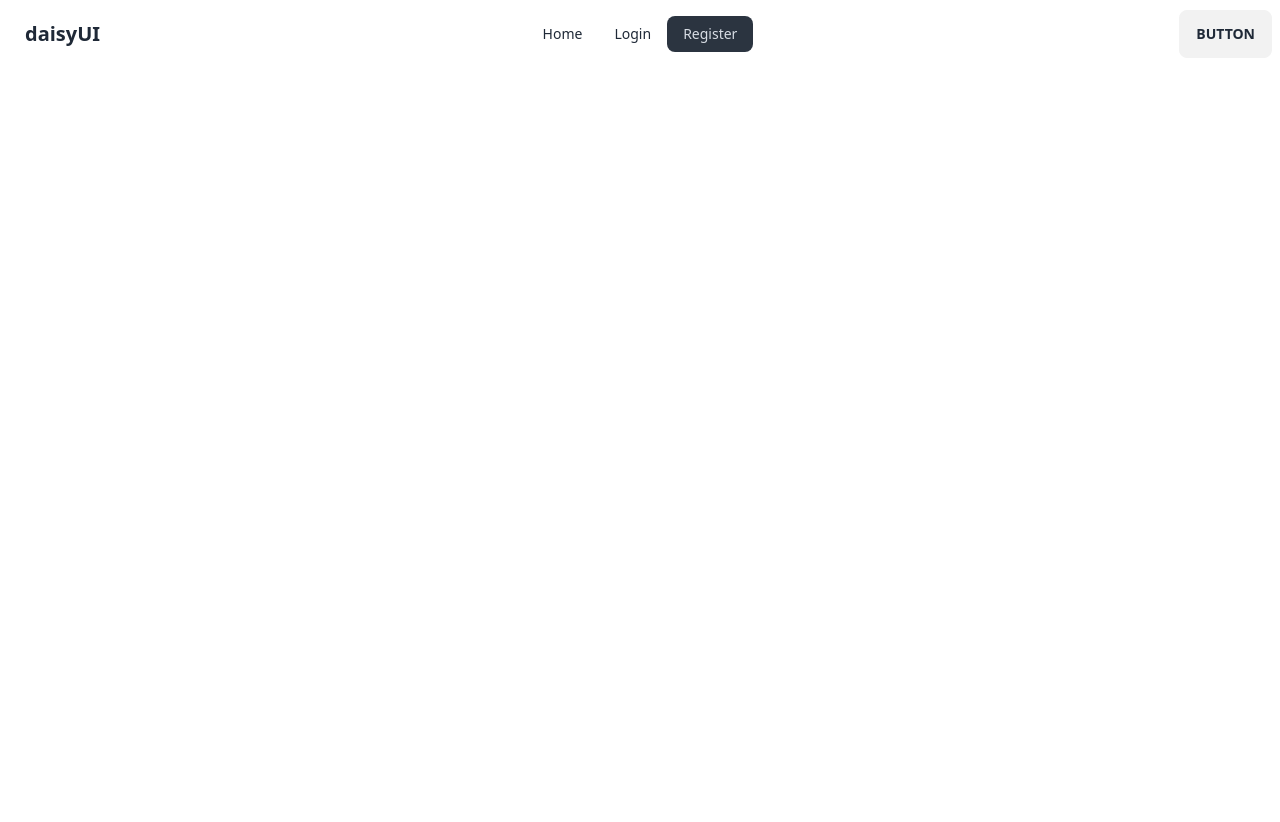
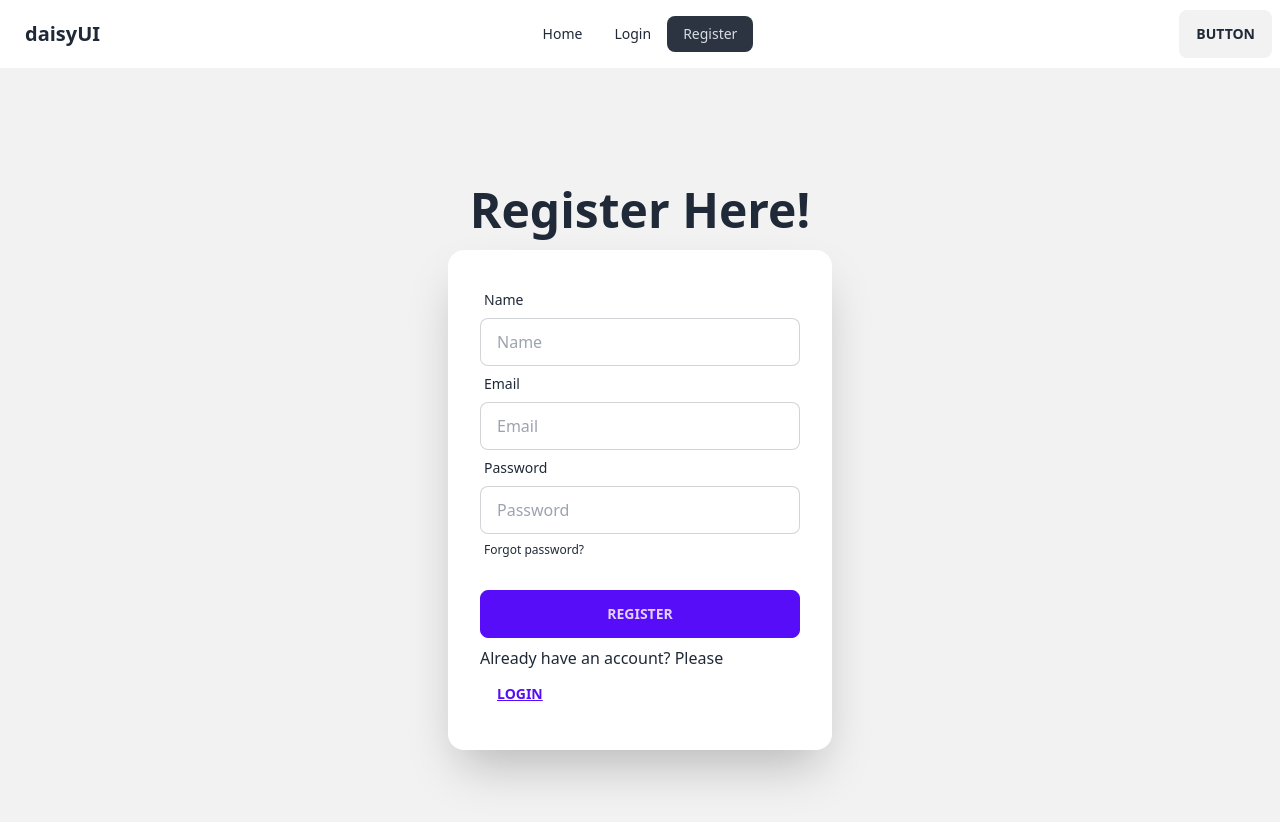
Before and after one commit to SM-Saim/m9m51-auth-moha-milon, a React (Vite) app: page /register in a window 1280 px wide. Shown: the top 822 px of the page. Before the commit the page ends 800 px from the top, so only its background shows below. Built offline with nearby package versions, Linux system fonts and the light colour scheme.

Commit message:
Login and Registration Form using Daisy UI created

```diff
--- a/src/components/Login/Login.jsx
+++ b/src/components/Login/Login.jsx
@@ -1,7 +1,67 @@
 import React from "react";
+import { Link } from "react-router-dom";
 
 const Login = () => {
-  return <div>login</div>;
+  const handleLogIn = (e) => {
+    e.preventDefault();
+    const email = e.target.email.value;
+    const password = e.target.password.value;
+    console.log(email, password);
+  };
+
+  return (
+    <div className="hero min-h-screen bg-base-200">
+      <div className="hero-content flex-col ">
+        <div className="text-center ">
+          <h1 className="text-5xl font-bold">Login now!</h1>
+        </div>
+        <div className="card flex-shrink-0 w-full max-w-sm shadow-2xl bg-base-100">
+          <div className="card-body">
+            <form onSubmit={handleLogIn}>
+              <div className="form-control">
+                <label className="label">
+                  <span className="label-text">Email</span>
+                </label>
+                <input
+                  type="email"
+                  name="email"
+                  placeholder="email"
+                  className="input input-bordered"
+                  required
+                />
+              </div>
+              <div className="form-control">
+                <label className="label">
+                  <span className="label-text">Password</span>
+                </label>
+                <input
+                  type="password"
+                  placeholder="password"
+                  name="password"
+                  className="input input-bordered"
+                  required
+                />
+                <label className="label">
+                  <a href="#" className="label-text-alt link link-hover">
+                    Forgot password?
+                  </a>
+                </label>
+              </div>
+              <div className="form-control mt-6">
+                <button className="btn btn-primary">Login</button>
+              </div>
+            </form>
+            <p>
+              New Here? Please
+              <Link to="/register">
+                <button className="btn btn-link">Register</button>
+              </Link>
+            </p>
+          </div>
+        </div>
+      </div>
+    </div>
+  );
 };
 
 export default Login;
--- a/src/components/Navbar/Navbar.jsx
+++ b/src/components/Navbar/Navbar.jsx
@@ -11,7 +11,7 @@
         <NavLink to="/login">Login</NavLink>
       </li>
       <li>
-        <NavLink to="/Register">Register</NavLink>
+        <NavLink to="/register">Register</NavLink>
       </li>
     </>
   );
--- a/src/components/Register/Register.jsx
+++ b/src/components/Register/Register.jsx
@@ -1,7 +1,80 @@
 import React from "react";
+import { Link } from "react-router-dom";
 
 const Register = () => {
-  return <div>REGISTER</div>;
+  const handleRegister = (e) => {
+    e.preventDefault();
+    const name = e.target.name.value;
+    const email = e.target.email.value;
+    const password = e.target.password.value;
+    console.log(name, email, password);
+  };
+
+  return (
+    <div className="hero min-h-screen bg-base-200">
+      <div className="hero-content flex-col ">
+        <div className="text-center ">
+          <h1 className="text-5xl font-bold">Register Here!</h1>
+        </div>
+        <div className="card flex-shrink-0 w-full max-w-sm shadow-2xl bg-base-100">
+          <div className="card-body">
+            <form onSubmit={handleRegister}>
+              <div className="form-control">
+                <label className="label">
+                  <span className="label-text">Name</span>
+                </label>
+                <input
+                  type="text"
+                  name="name"
+                  placeholder="Name"
+                  className="input input-bordered"
+                  required
+                />
+              </div>
+              <div className="form-control">
+                <label className="label">
+                  <span className="label-text">Email</span>
+                </label>
+                <input
+                  type="email"
+                  name="email"
+                  placeholder="Email"
+                  className="input input-bordered"
+                  required
+                />
+              </div>
+              <div className="form-control">
+                <label className="label">
+                  <span className="label-text">Password</span>
+                </label>
+                <input
+                  type="password"
+                  placeholder="Password"
+                  name="password"
+                  className="input input-bordered"
+                  required
+                />
+                <label className="label">
+                  <a href="#" className="label-text-alt link link-hover">
+                    Forgot password?
+                  </a>
+                </label>
+              </div>
+              <div className="form-control mt-6">
+                <button className="btn btn-primary">Register</button>
+              </div>
+            </form>
+            <p>
+              Already have an account? Please
+              <Link to="/login">
+                <button className="btn btn-link">Login</button>
+              </Link>
+            </p>
+          </div>
+        </div>
+      </div>
+    </div>
+  );
 };
 
 export default Register;
--- a/src/main.jsx
+++ b/src/main.jsx
@@ -22,7 +22,7 @@
       },
       {
         path: "/register",
-        elemen: <Register></Register>,
+        element: <Register></Register>,
       },
     ],
   },
```
Also changed, not shown: src/components/__context_api__.js (added, +9 -0 lines).
